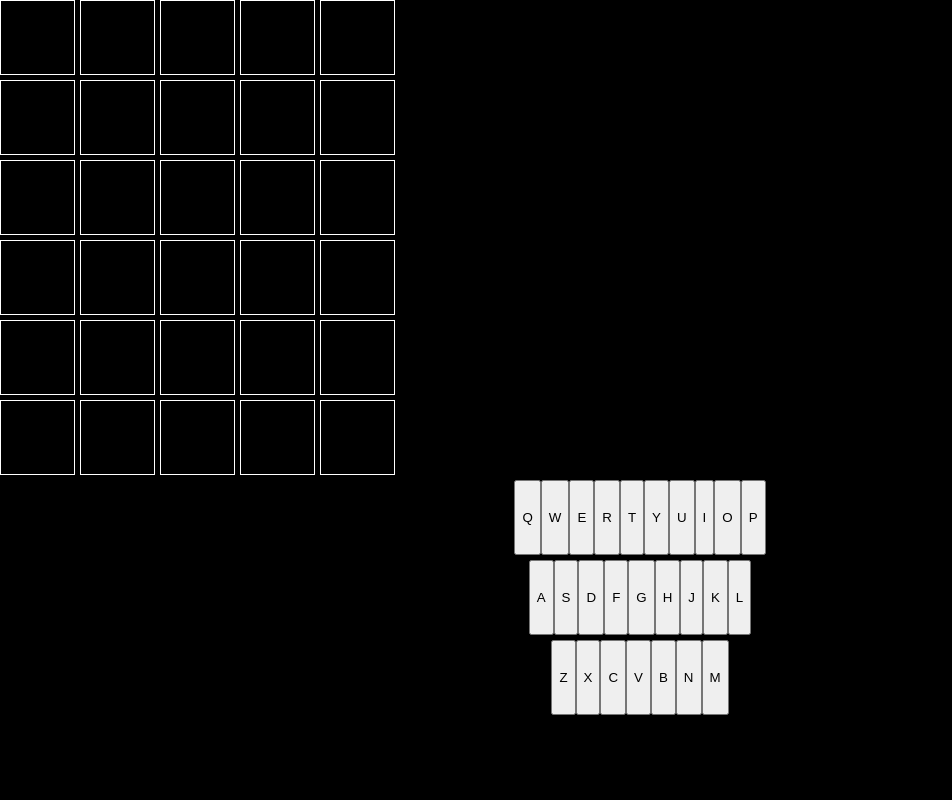
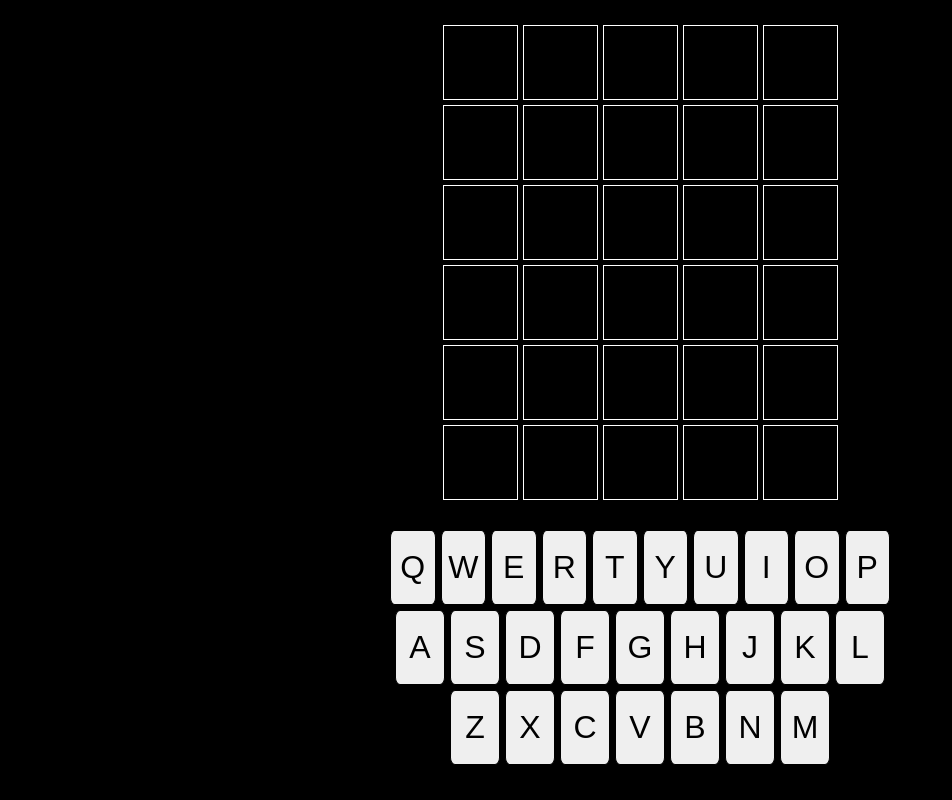
Before and after one commit to superking84/superking84.github.io, a React (Create React App) app: page / in a window 1280 px wide. Shown: the whole page, without its empty margins (0-952 px from the left). Built offline with nearby package versions, Linux system fonts and the light colour scheme.

Commit message:
class name updates to components

```diff
--- a/src/components/GameContainer/GameContainer.tsx
+++ b/src/components/GameContainer/GameContainer.tsx
@@ -16,7 +16,7 @@ interface GameContainerProps {
 
 function GameContainer(props: GameContainerProps) {
     return (
-        <div>
+        <div className="game-container">
             <GuessList guessInput={props.guessInput} wordLength={props.wordLength} numberOfTurns={props.numberOfTurns}
                 currentTurn={props.currentTurn} wordsGuessed={props.wordsGuessed} getLetterGuessStateForGuess={props.getLetterGuessStateForGuess} />
             <Keyboard addLetter={props.addLetter} getLetterGuessStateForKey={props.getLetterGuessStateForKey} />
--- a/src/components/GuessList/GuessList.tsx
+++ b/src/components/GuessList/GuessList.tsx
@@ -22,7 +22,7 @@ function GuessList(props: GuessListProps) {
     });
 
     return (
-        <div className='container'>
+        <div className="guess-list">
             {rows}
         </div>
     );
--- a/src/components/Key/Key.tsx
+++ b/src/components/Key/Key.tsx
@@ -8,7 +8,7 @@ interface KeyProps {
 }
 
 function Key(props: KeyProps) {
-    let classes: string = "key";
+    let classes: string = "keyboard-key";
     switch (props.letterGuessState) {
         case LetterGuessState.Correct:
             classes += " correct-position";
@@ -26,7 +26,7 @@ function Key(props: KeyProps) {
     return (
         <button type='button' className={classes}
             onMouseDown={(ev) => ev.preventDefault()}
-            onClick={() => { props.addLetter(props.label); }} >{props.label}</button>
+            onClick={() => { props.addLetter(props.label); }}>{props.label}</button>
     );
 }
 
--- a/src/components/Keyboard/Keyboard.tsx
+++ b/src/components/Keyboard/Keyboard.tsx
@@ -16,7 +16,7 @@ function Keyboard(props: KeyboardProps) {
     ];
 
     return (
-        <div>
+        <div className="keyboard">
             {keys.map((row, rowIndex) => {
                 return <div key={`row-${rowIndex}`} className='keyboard-row'>{
                     row.map(k => <Key letterGuessState={props.getLetterGuessStateForKey(k)} label={k} key={`key-${k}`} addLetter={props.addLetter}></Key>)
```
